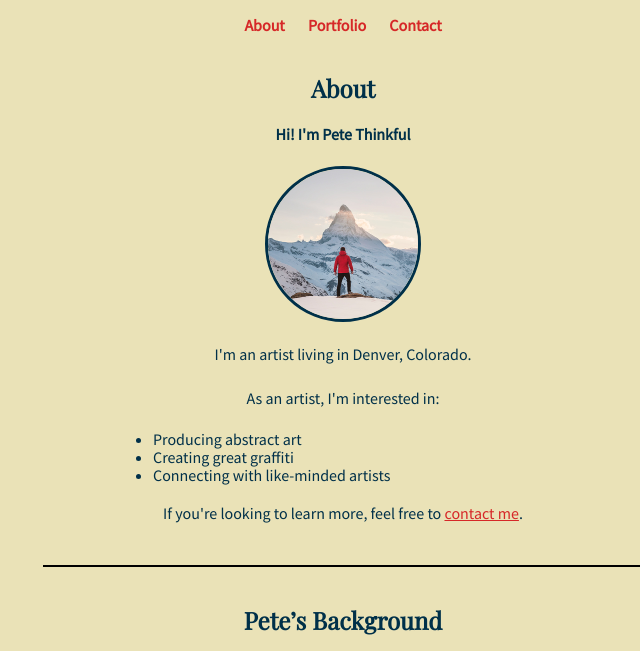
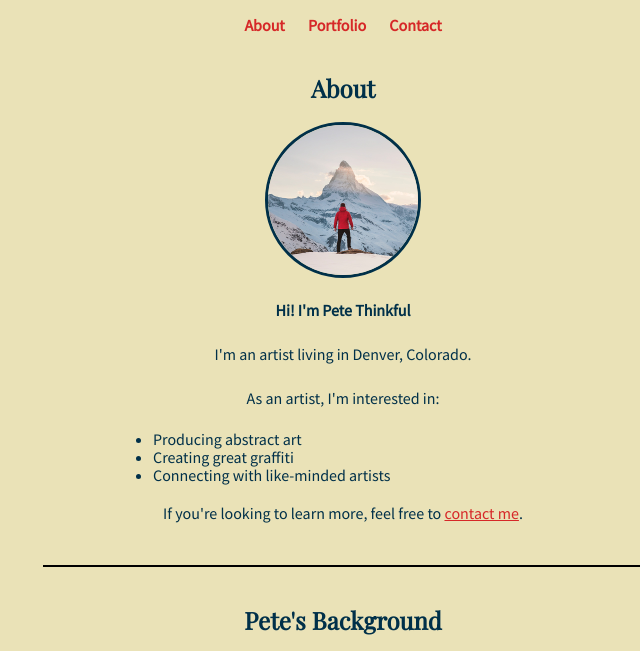
Before and after one commit to StevenSotocodes/PeteThinkfulPortfolio, a plain HTML site: page index.html in a window 1280 px wide. Shown: the part 102-753 px from the top of the page, without its empty margins (297-937 px from the left). Drawn offline with nearby package versions, Linux system fonts and the light colour scheme.

Commit message:
Refactor About and Contact sections in index.html
Refactored the About section to improve structure and readability. Updated the Background section heading and modified the Contact section format.

```diff
--- a/index.html
+++ b/index.html
@@ -1,6 +1,5 @@
 <!DOCTYPE html>
 <html lang="en">
-
 <head>
   <meta charset="UTF-8">
   <meta http-equiv="X-UA-Compatible" content="IE=edge">
@@ -9,7 +8,6 @@
   <link rel="stylesheet" href="https://cdnjs.cloudflare.com/ajax/libs/normalize/8.0.1/normalize.min.css">
   <link href="style.css" rel="stylesheet" type="text/css">
 </head>
-
 <body>
   <!-- Header -->
   <header>
@@ -20,18 +18,18 @@
       <a href="#contact">Contact</a>
     </nav>
   </header>
-
   <!-- Main Content -->
   <main>
     <div class="container">
-
       <!-- About Section -->
       <section id="about">
         <h2>About</h2>
-        <p><strong>Hi! I'm Pete Thinkful</strong></p>
-        <div>
+        <div class="about-container">
+          <div class="about-image">
             <img class="image-circle" src="images/pete-thinkful.png" alt="Pete Thinkful">
           </div>
+          <div class="about-text">
+            <p><strong>Hi! I'm Pete Thinkful</strong></p>
             <p>I'm an artist living in Denver, Colorado.</p>
             <p>As an artist, I'm interested in:</p>
             <ul>
@@ -40,19 +38,17 @@
               <li>Connecting with like-minded artists</li>
             </ul>
             <p>If you're looking to learn more, feel free to <a href="#contact">contact me</a>.</p>
+          </div>
+        </div>
       </section>
-
       <hr>
-
       <!-- Background Section -->
       <section id="background">
-        <h2>Pete’s Background</h2>
+        <h2>Pete's Background</h2>
         <p>After graduating college, I became an art teacher and worked with beginners and professionals. I've won awards and my work has been featured in major art galleries across the U.S.</p>
         <p>If you're looking to hire an artist or if you're an artist looking to collaborate on your next project, please reach out! I'm excited to work with other artists to create new art.</p>
       </section>
-
       <hr>
-
       <!-- Portfolio Section -->
 <section id="portfolio">
   <h2>Portfolio</h2>
@@ -74,30 +70,25 @@
     </div>
   </div>
 </section>
-
-
       <hr>
-
       <!-- Contact Section -->
       <section id="contact">
         <h2>Contact</h2>
-        <p>I’d love to hear from you! Please feel free to contact or follow me:</p>
+        <p>I'd love to hear from you! Please feel free to contact or follow me:</p>
+        <nav>
           <ol class="contact-list">
             <li><a href="#">LinkedIn</a></li>
             <li><a href="#">Instagram</a></li>
             <li><a href="#">Behance</a></li>
           </ol>
+        </nav>
       </section>
-
       <hr>
-
     </div>
   </main>
-
   <!-- Footer -->
   <footer>
     <p>© Pete Thinkful. All rights reserved.</p>
   </footer>
 </body>
-
 </html>
```
Lines whose indentation alone changed are shown as unchanged.
